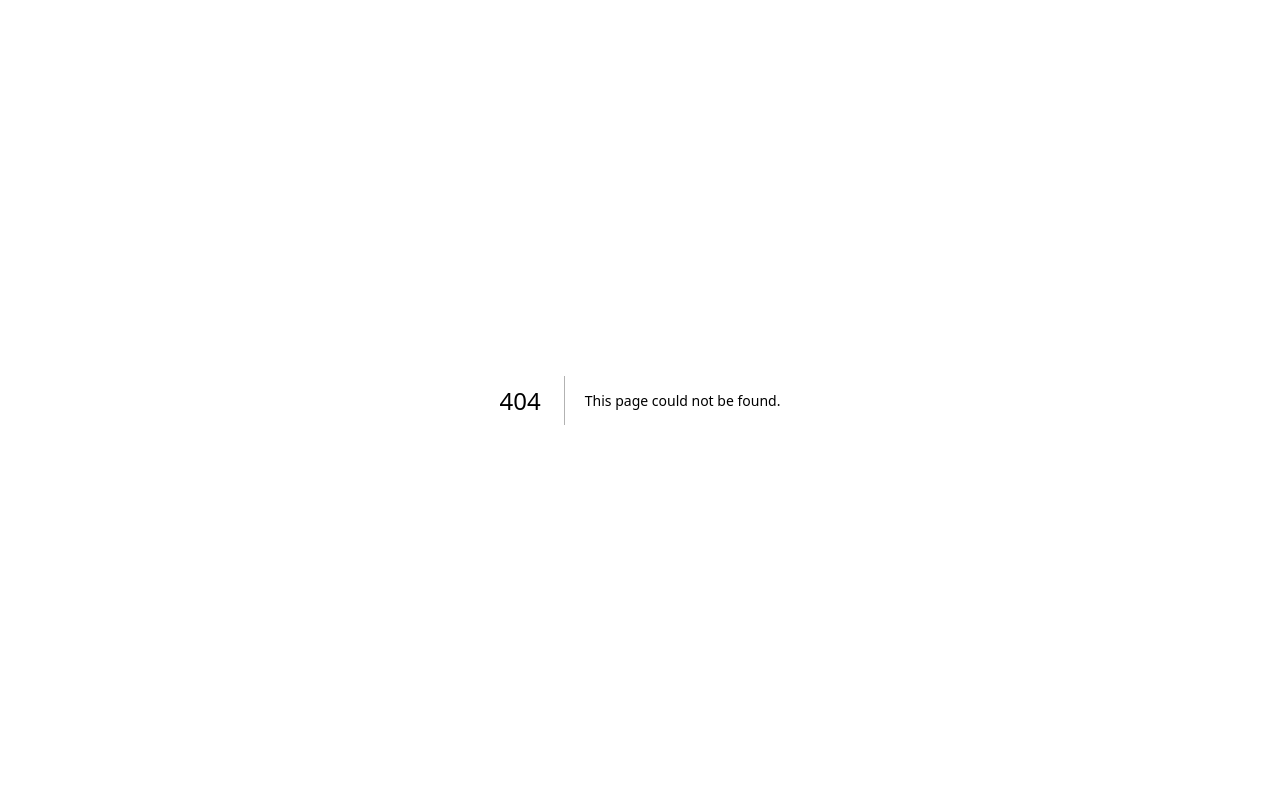
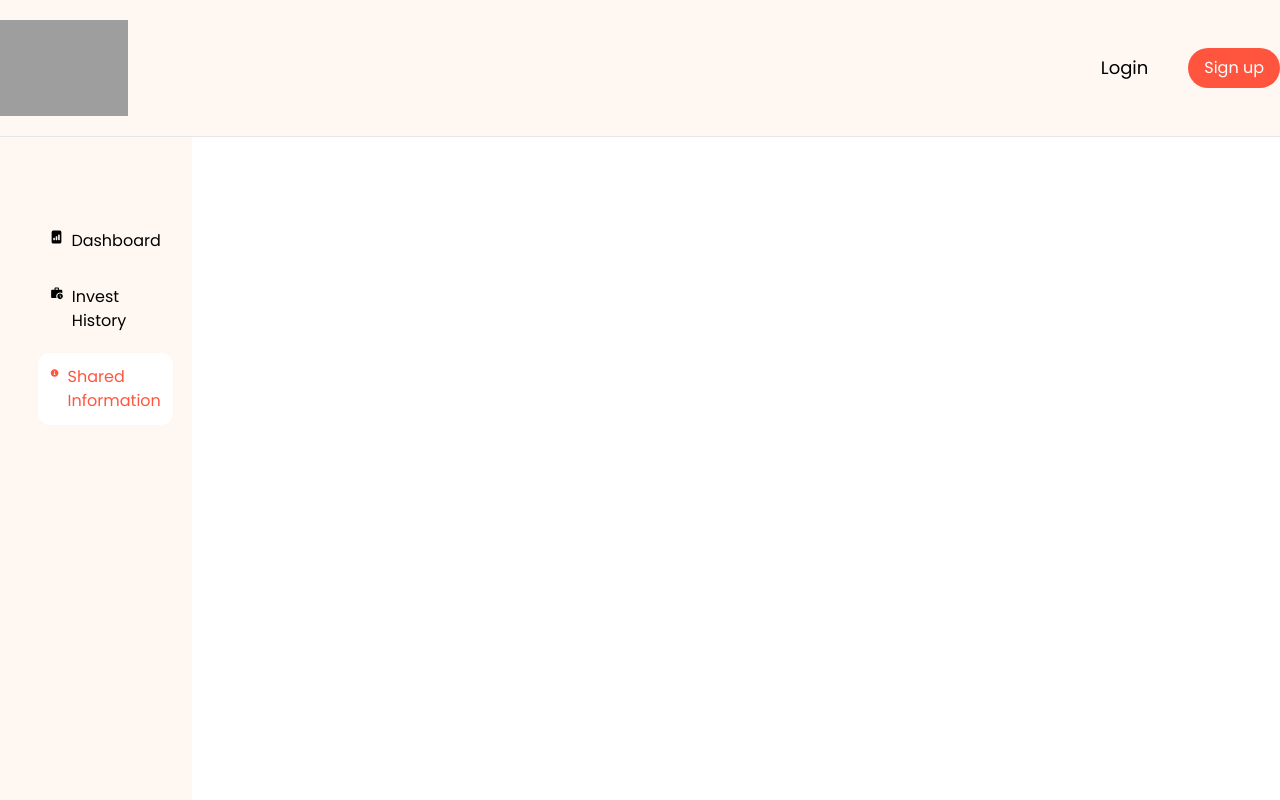
Before and after one commit to woraamy/B2D-Venture, a Next.js app in the folder b2d-venture/: page /investor/sharedInformation in a window 1280 px wide. Before the commit this address had no page. Shown: the top 800 px of the page. Built offline with nearby package versions, Linux system fonts and the light colour scheme; grey boxes are pictures that could not be loaded.

Commit message:
fixed nave side

```diff
--- /dev/null
+++ b/b2d-venture/app/(root)/investor/history/page.tsx
@@ -0,0 +1,9 @@
+import Sidenav from "@/components/shared/SideNav";
+import Header from "@/components/shared/Header"
+export default async function Page() {
+    return(
+        <div>
+
+        </div>
+    );
+};
--- /dev/null
+++ b/b2d-venture/app/(root)/investor/layout.tsx
@@ -0,0 +1,12 @@
+import Sidenav from "@/components/shared/SideNav";
+export default function InvestLayout({
+    children,
+  }: Readonly<{
+    children: React.ReactNode;
+  }>) {
+    return (
+        <>
+            <Sidenav />
+        </>
+    );
+};
--- a/b2d-venture/app/investor/page.tsx
+++ b/b2d-venture/app/(root)/investor/page.tsx
@@ -2,12 +2,8 @@ import Sidenav from "@/components/shared/SideNav";
 import Header from "@/components/shared/Header"
 export default async function Page() {
     return(
-        <>
+        <div>
 
-        <Header />
-            {/* <body className="bg-[#FFF8F2]">
-            </body> */}
-            <Sidenav />
-        </>
+        </div>
     );
 };
--- /dev/null
+++ b/b2d-venture/app/(root)/investor/sharedInformation/page.tsx
@@ -0,0 +1,9 @@
+import Sidenav from "@/components/shared/SideNav";
+import Header from "@/components/shared/Header"
+export default async function Page() {
+    return(
+        <div>
+
+        </div>
+    );
+};
--- a/b2d-venture/app/layout.tsx
+++ b/b2d-venture/app/layout.tsx
@@ -1,5 +1,6 @@
 import { Poppins } from "next/font/google";
 import "./globals.css";
+import Header from "@/components/shared/Header";
 
 const poppins = Poppins({
   subsets: ["latin"],
--- a/b2d-venture/components/shared/SideNav.tsx
+++ b/b2d-venture/components/shared/SideNav.tsx
@@ -7,15 +7,12 @@ import { usePathname } from 'next/navigation';
 
 export default async function Sidenav() {
     const pathname = usePathname();
-    // if(pathname == "/investor"){
-    //     const investpage = "bg-black";
-    // }
     const investpage = pathname === "/investor" ? "bg-white text-[#FF553E]  rounded-xl" : "";
     const historypage = pathname === "/investor/history" ? "bg-white text-[#FF553E] p-3 rounded-xl" : "";
-    const informationpage = pathname === "/investor/information" ? "bg-white text-[#FF553E] p-3 rounded-xl" : "";
+    const informationpage = pathname === "/investor/sharedInformation" ? "bg-white text-[#FF553E] p-3 rounded-xl" : "";
 
     return(
-        <div className="overflow-hidden flex bg-[#FFF8F2] sticky top-0 left-0 h-screen w-[20%]">
+        <div className="overflow-hidden flex bg-[#FFF8F2] sticky top-0 left-0 h-screen w-[20%] xl:w-[15%]">
             <div className="relative ml-[20%] mt-20 w-[70%] ">
                 <div className={`flex p-3 ${investpage}`}>
                     < BsFileBarGraphFill />
```
